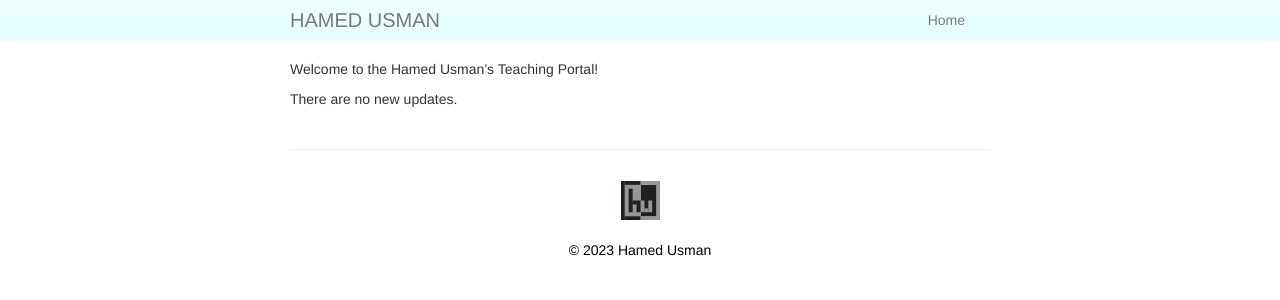
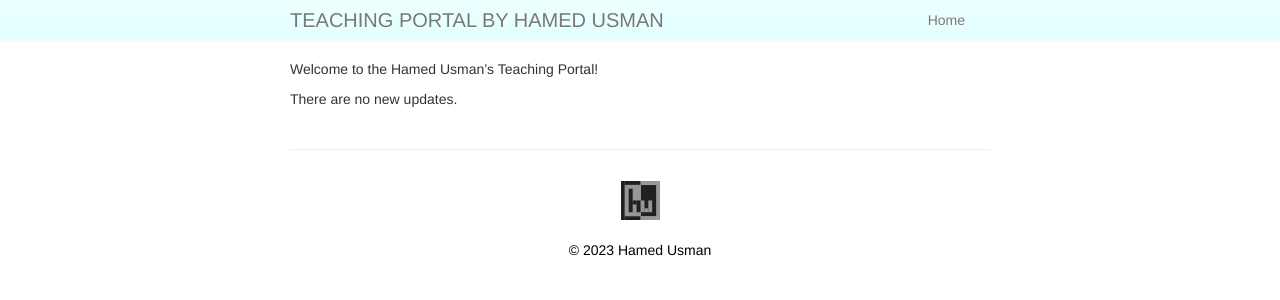
Before and after one commit to 101scm/101scm.github.io, a Jekyll site: the page built from index.md, in a window 1280 px wide. Shown: the top 300 px of the page. Built offline with Jekyll 4.4.1, drawn with Linux system fonts in a browser that asks for light colours.

Commit message:
Update _config.yml

```diff
--- a/_config.yml
+++ b/_config.yml
@@ -8,13 +8,13 @@ highlighter: rouge
 # Themes are encouraged to use these universal variables
 # so be sure to set them if your theme uses them.
 #
-title : HAMED USMAN
+title : TEACHING PORTAL BY HAMED USMAN
 author :
-  name : Hamed Usman - Website
-  email : hamedusman@live.com
+  name :
+  email :
   github :
 
-production_url : https://hamedusman.github.io
+production_url : https://huteach.github.io
 
 # Tell Github to use the kramdown markdown interpreter
 # (see https://help.github.com/articles/migrating-your-pages-site-from-maruku)
```
